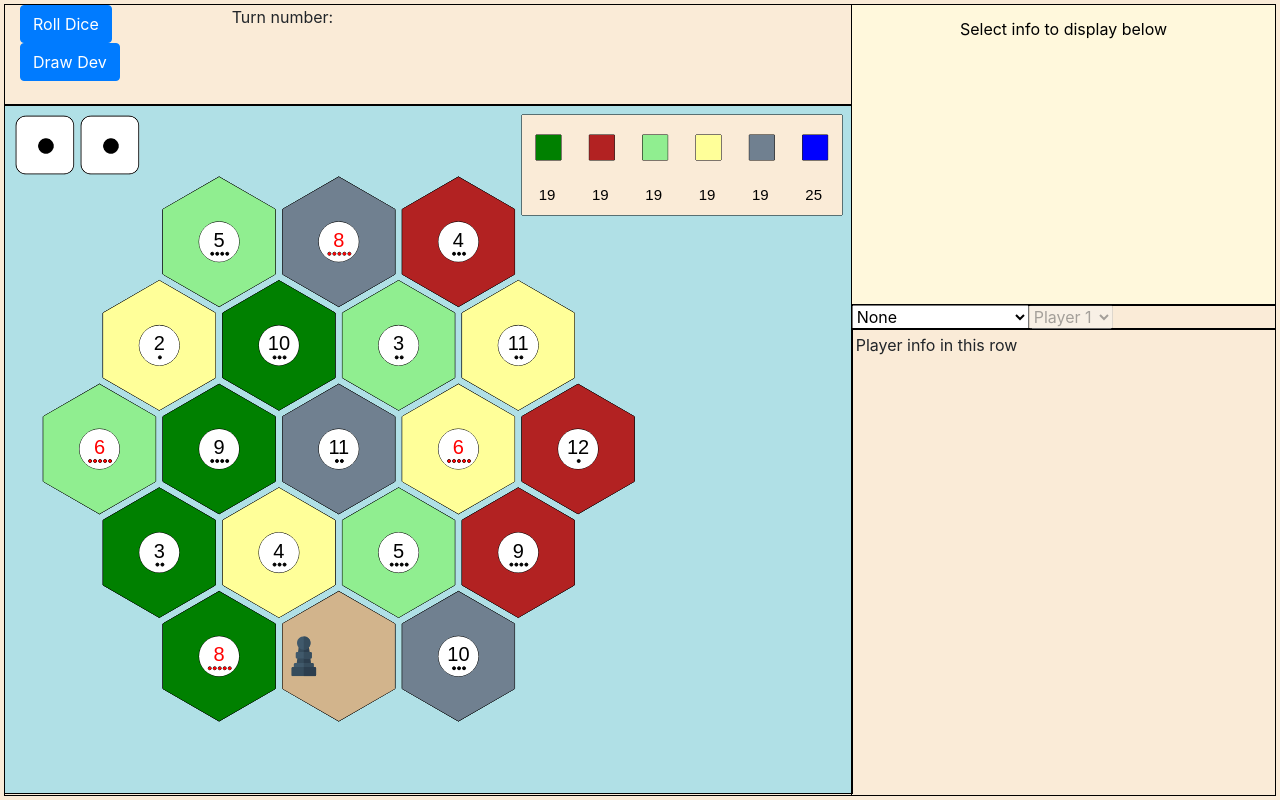
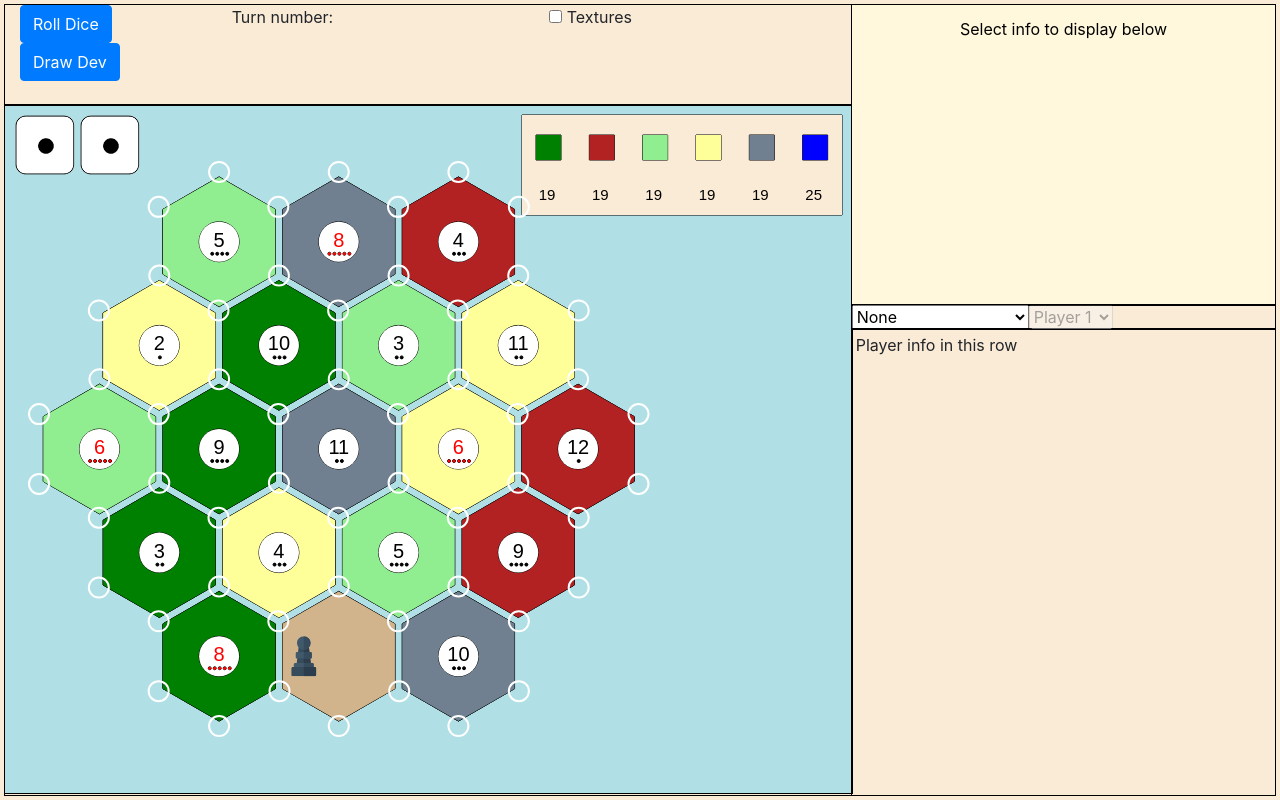
Before and after one commit to paullewis2013/D3Project, a plain HTML site: page index.html in a window 1280 px wide. Drawn offline with nearby package versions, Linux system fonts and the light colour scheme.

Commit message:
Found all locations of vertices
draws a circle at location of each vertex but does nothing else to store them

```diff
--- a/canvas.js
+++ b/canvas.js
@@ -11,6 +11,8 @@ var ctx = canvas.getContext('2d')
 ctx.font= "30px Arial";
 
 var textured = false;
+
+var texturesLoaded = 0;
 
 var robberImage = new Image();
 robberImage.src = "assets/robber.svg"
@@ -31,7 +33,8 @@ canvas.addEventListener('mousedown', function(e) {
             if (ctx.isPointInPath(tilesArr[i][j].hitbox, e.offsetX, e.offsetY)) {
                 console.log(tilesArr[i][j]);
 
-                if(movingRobber){
+                //moves robber to new tile if the robber is not already there
+                if(movingRobber && robberLocation != tilesArr[i][j]){
                     robberLocation = tilesArr[i][j]
                     movingRobber = false;
                     tilesArr[i][j].block()
@@ -85,9 +88,14 @@ function drawDice(){
 }
 
 function drawTileTextures(){
+
+    //setTimeout(drawTiles(), 5000);
+
     var centerX = canvas.width /2;
     var centerY = 2 * (canvas.height / 7) - 50;
     var radius = canvas.height/11.5;
+
+    texturesLoaded = 0;
 
     for(i = 0; i < 5; i++){
         //centerY = ((2 + i) * (canvas.height / 7)) - radius;
@@ -145,10 +153,13 @@ function drawTileTextures(){
                     ctx.clip();
 
                     //draw image(inside of path only)
-                    ctx.drawImage(tilesArr[i][j].img, centerX - (hexRad + Math.random()*200), centerY - (hexRad + Math.random()*200), 500, 500);
+                    ctx.drawImage(tilesArr[i][j].img, centerX - (hexRad), centerY - (hexRad), 300, 300);
 
                     //remove path and restore canvas to normal
                     ctx.restore();
+
+                    texturesLoaded++
+
 
                     //pay attention to this here because it is wrong
                     //this will immediately start drawing tiles
@@ -171,7 +182,118 @@ function drawTileTextures(){
 
 
     }
-    setTimeout(drawTiles(), 5500)
+    loadTiles()
+
+
+}
+
+function sleep(ms) {
+    return new Promise(resolve => setTimeout(resolve, ms));
+ }
+
+async function loadTiles(){
+
+    //waste time until tiles load
+
+    //console.log("time 1")
+    await sleep(1)
+    //console.log("time 2")
+    drawTiles()
+    drawRobber()
+
+}
+
+function drawVertices(){
+
+    var radius = canvas.height/11.5;
+    var centerX;
+    var centerY;
+    var hexRad = radius * 7/6
+    var hexAngle = ((2 * Math.PI) / 6)
+
+    //loop through all tiles
+    for(i = 0; i < 5; i++){
+
+        centerY = tilesArr[i][0].cy
+
+        for(j = 0; j < tilesArr[i].length; j++){
+
+            centerX = tilesArr[i][j].cx;
+
+            //draw a circle at vertex north of tile
+            ctx.beginPath();
+            ctx.arc(centerX, centerY - hexRad, 10, 0, 2 * Math.PI, false);
+            ctx.lineWidth = 2;
+            ctx.strokeStyle = 'white';
+            ctx.closePath()
+            ctx.stroke();
+
+            //draw a circle at vertex north west of tile
+            ctx.beginPath();
+            ctx.arc(centerX + hexRad * Math.cos(3.5*hexAngle), centerY + hexRad * Math.sin(3.5*hexAngle), 10, 0, 2 * Math.PI, false);
+            ctx.lineWidth = 2;
+            ctx.strokeStyle = 'white';
+            ctx.closePath()
+            ctx.stroke();
+
+            //draw vertex only on tile at end of row
+            //on tiles not at end this would be redundant
+            if(j === tilesArr[i].length - 1){
+                //draw a circle at vertex north east of tile
+                ctx.beginPath();
+                ctx.arc(centerX + hexRad * Math.cos(5.5*hexAngle), centerY + hexRad * Math.sin(5.5*hexAngle), 10, 0, 2 * Math.PI, false);
+                ctx.lineWidth = 2;
+                ctx.strokeStyle = 'white';
+                ctx.closePath()
+                ctx.stroke();
+            }
+
+            //draw southwest vertex on first tile of rows with less tiles than row above them
+            if(i > 1 && j == 0){
+                //draw a circle at vertex southwest of tile
+                ctx.beginPath();
+                ctx.arc(centerX + hexRad * Math.cos(2.5*hexAngle), centerY + hexRad * Math.sin(2.5*hexAngle), 10, 0, 2 * Math.PI, false);
+                ctx.lineWidth = 2;
+                ctx.strokeStyle = 'white';
+                ctx.closePath()
+                ctx.stroke();
+            }
+
+            //draw southeast vertex on last tile of rows with less tiles than row above them
+            if(i > 1 && i < 4 && j === tilesArr[i].length - 1){
+                //draw a circle at vertex southwest of tile
+                ctx.beginPath();
+                ctx.arc(centerX + hexRad * Math.cos(0.5*hexAngle), centerY + hexRad * Math.sin(0.5*hexAngle), 10, 0, 2 * Math.PI, false);
+                ctx.lineWidth = 2;
+                ctx.strokeStyle = 'white';
+                ctx.closePath()
+                ctx.stroke();
+            }
+
+            //draw south vertex and south east vertex on bottom row of tiles
+            if(i == 4){
+
+                //draw a circle at vertex south of tile
+                ctx.beginPath();
+                ctx.arc(centerX + hexRad * Math.cos(1.5*hexAngle), centerY + hexRad * Math.sin(1.5*hexAngle), 10, 0, 2 * Math.PI, false);
+                ctx.lineWidth = 2;
+                ctx.strokeStyle = 'white';
+                ctx.closePath()
+                ctx.stroke();
+
+                //draw a circle at vertex southwest of tile
+                ctx.beginPath();
+                ctx.arc(centerX + hexRad * Math.cos(0.5*hexAngle), centerY + hexRad * Math.sin(0.5*hexAngle), 10, 0, 2 * Math.PI, false);
+                ctx.lineWidth = 2;
+                ctx.strokeStyle = 'white';
+                ctx.closePath()
+                ctx.stroke();
+            }
+
+
+            //console.log(centerY);
+        }
+    }
 
 }
 
@@ -251,11 +373,8 @@ function drawTiles(){
                 ctx.fill(tilesArr[i][j].hitbox)
             }else{
 
-                //wait for textures to load
-                //drawTileTextures()
 
             }
-
 
             //outer circle of size radius
             // ctx.beginPath();
@@ -393,9 +512,12 @@ function drawCanvas(){
     drawDice()
     drawBank()
 
+    drawVertices()
     drawRoads()
     drawSettlements()
     drawRobber()
+
+
 
     //this one can be uncommented when it exists
     // if(showTime){
--- a/index.html
+++ b/index.html
@@ -34,10 +34,10 @@
                             <p id="turnNumber">Turn number:</p>
                         </div>
 
-                        <!-- <div class="col">
+                        <div class="col">
                             <input type="checkbox" id="textureCheck" unchecked onclick="toggleTexture()">
                             <label for="textureCheck">Textures</label>
-                        </div> -->
+                        </div>
 
                         <!-- <div class="col" id="bankTableDiv">
                             <table id="bankTable" class="table table-bordered table-light">
```
Also changed, not shown: board.js (+2 -17 lines).
